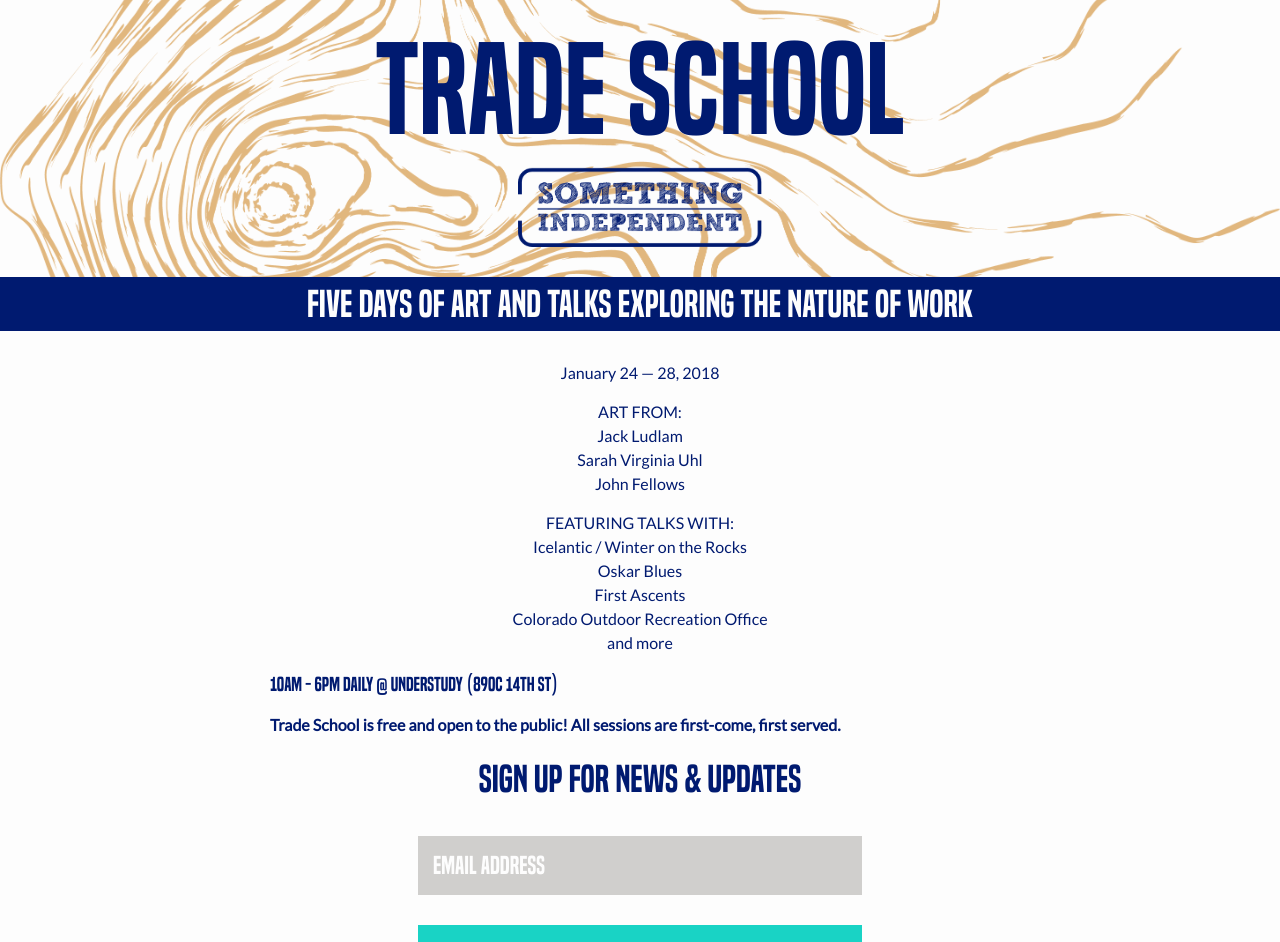
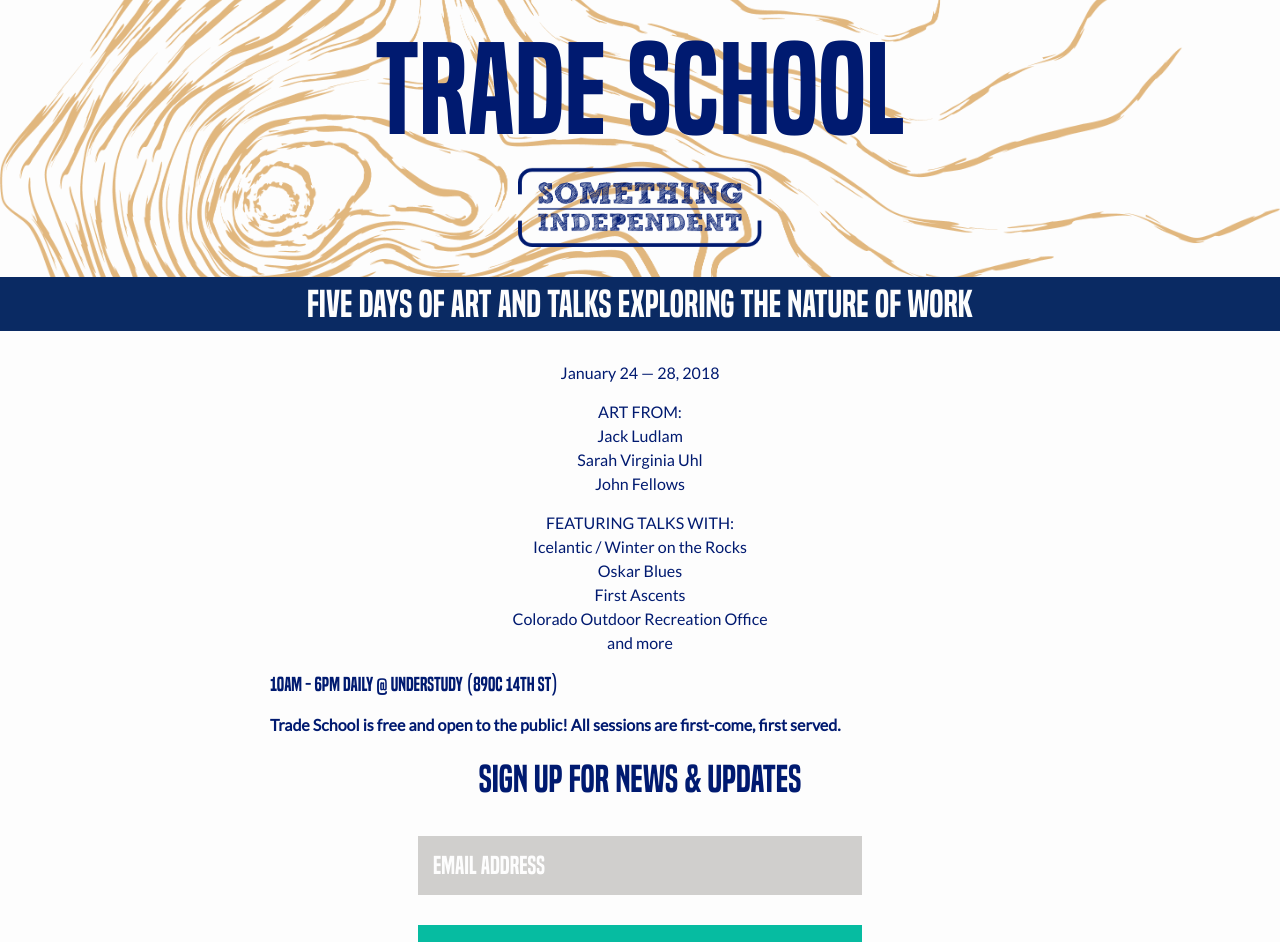
Before and after one commit to somethingindependent/tradeschool, a Jekyll site: the page built from index.md, in a window 1280 px wide. Shown: the top 942 px of the page. Built offline with Jekyll 4.4.1, drawn with Linux system fonts in a browser that asks for light colours.

Commit message:
Update navy/aqua colors per Ally

```diff
--- a/_sass/minima.scss
+++ b/_sass/minima.scss
@@ -12,8 +12,8 @@
 @import url('https://fonts.googleapis.com/css?family=Lato');
 
 // Custom color scheme
-$navy-color: #001A70 !default;
-$aqua-color: #19D3C5 !default;
+$navy-color: #0A2A63 !default;
+$aqua-color: #06BCA1 !default;
 $grey-color: #D0CFCD !default;
 $brown-color: #503629 !default;
 
```
